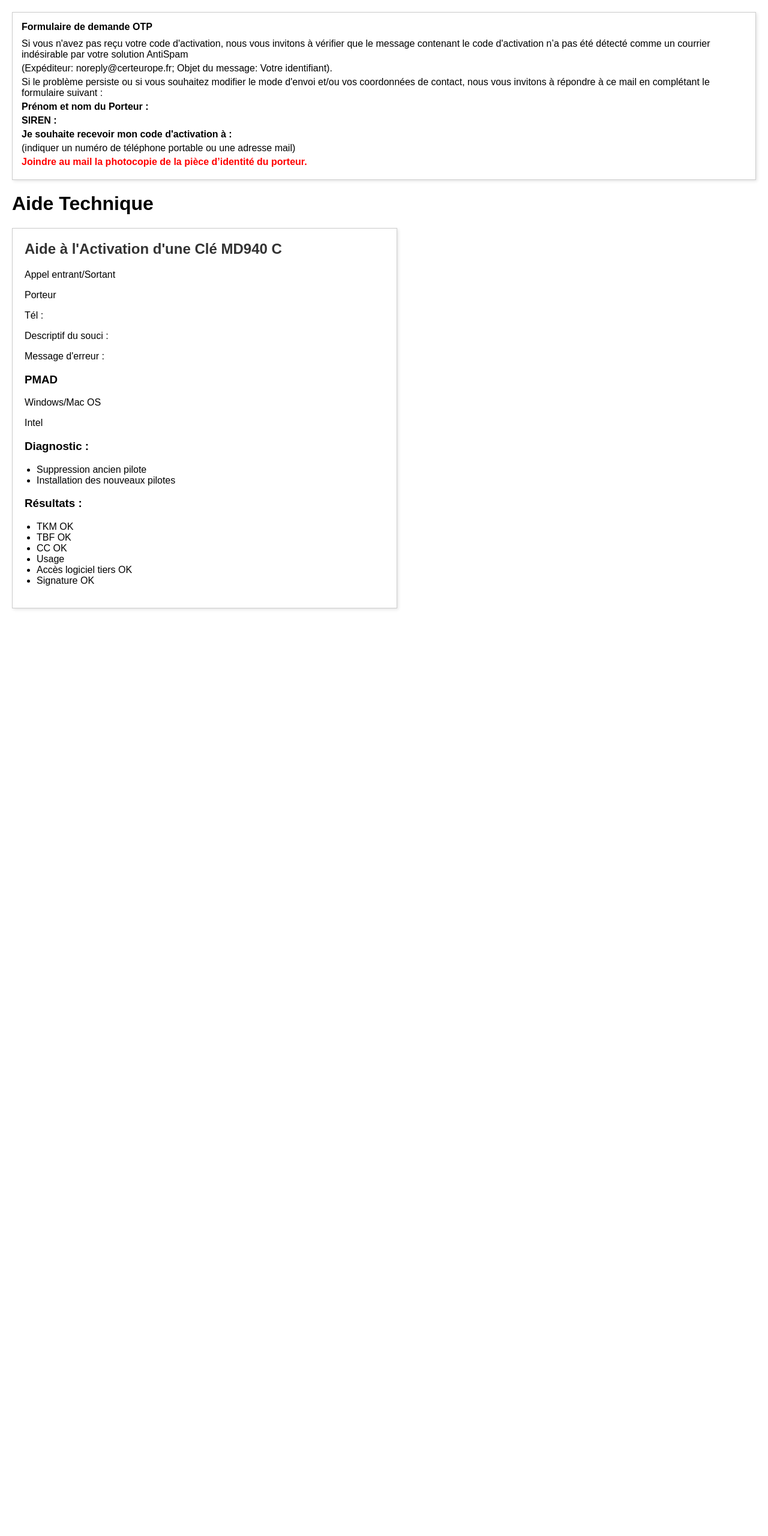
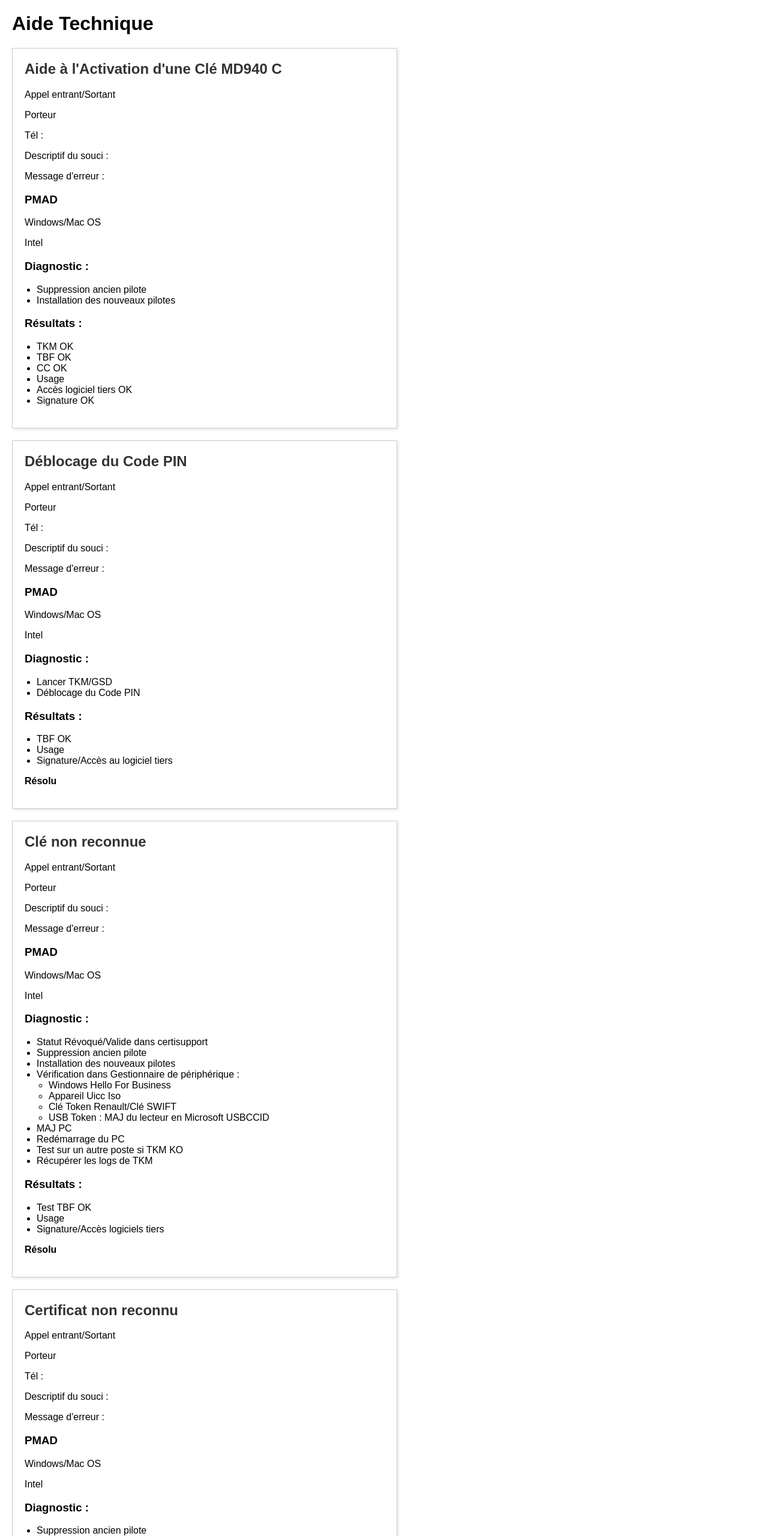
Before and after one commit to Hela0101/Templateforwork, a plain HTML site: page index.html in a window 1280 px wide. Shown: the top 2560 px of the page at 60% size. Before the commit the page ends 1034 px from the top, so only its background shows below. Drawn offline with Linux system fonts and the light colour scheme.

Commit message:
Add files via upload

```diff
--- a/index.html
+++ b/index.html
@@ -8,24 +8,6 @@
         body {
             font-family: Arial, sans-serif;
             margin: 20px;
-        }
-        .header {
-            font-size: 16px;
-            margin-bottom: 20px;
-            border: 1px solid #ccc;
-            padding: 15px;
-            box-shadow: 2px 2px 5px rgba(0, 0, 0, 0.1);
-        }
-        .header h1 {
-            font-size: 16px;
-            margin: 0 0 10px 0;
-        }
-        .header p {
-            margin: 5px 0;
-        }
-        .header .important {
-            color: red;
-            font-weight: bold;
         }
         .container {
             display: flex;
@@ -48,20 +30,6 @@
     </style>
 </head>
 <body>
-    <!-- Header Section -->
-    <div class="header">
-        <h1>Formulaire de demande OTP</h1>
-        <p>Si vous n'avez pas reçu votre code d'activation, nous vous invitons à vérifier que le message contenant le code d'activation n’a pas été détecté comme un courrier indésirable par votre solution AntiSpam</p>
-        <p>(Expéditeur: noreply@certeurope.fr; Objet du message: Votre identifiant).</p>
-        <p>Si le problème persiste ou si vous souhaitez modifier le mode d'envoi et/ou vos coordonnées de contact, nous vous invitons à répondre à ce mail en complétant le formulaire suivant :</p>
-        <p><strong>Prénom et nom du Porteur :</strong></p>
-        <p><strong>SIREN :</strong></p>
-        <p><strong>Je souhaite recevoir mon code d'activation à :</strong></p>
-        <p>(indiquer un numéro de téléphone portable ou une adresse mail)</p>
-        <p class="important">Joindre au mail la photocopie de la pièce d’identité du porteur. </p>
-    </div>
-
-    <!-- Main Content Section -->
     <h1>Aide Technique</h1>
     <div class="container">
         <!-- Bloc 1 -->
@@ -91,8 +59,98 @@
             </ul>
         </div>
 
-        <!-- Other Blocks -->
-        <!-- Reste du contenu existant -->
+        <!-- Bloc 2 -->
+        <div class="block">
+            <h2>Déblocage du Code PIN</h2>
+            <p>Appel entrant/Sortant</p>
+            <p>Porteur</p>
+            <p>Tél :</p>
+            <p>Descriptif du souci :</p>
+            <p>Message d'erreur :</p>
+            <h3>PMAD</h3>
+            <p>Windows/Mac OS</p>
+            <p>Intel</p>
+            <h3>Diagnostic :</h3>
+            <ul>
+                <li>Lancer TKM/GSD</li>
+                <li>Déblocage du Code PIN</li>
+            </ul>
+            <h3>Résultats :</h3>
+            <ul>
+                <li>TBF OK</li>
+                <li>Usage</li>
+                <li>Signature/Accès au logiciel tiers</li>
+            </ul>
+            <p><strong>Résolu</strong></p>
+        </div>
+
+        <!-- Bloc 3 -->
+        <div class="block">
+            <h2>Clé non reconnue</h2>
+            <p>Appel entrant/Sortant</p>
+            <p>Porteur</p>
+            <p>Descriptif du souci :</p>
+            <p>Message d'erreur :</p>
+            <h3>PMAD</h3>
+            <p>Windows/Mac OS</p>
+            <p>Intel</p>
+            <h3>Diagnostic :</h3>
+            <ul>
+                <li>Statut Révoqué/Valide dans certisupport</li>
+                <li>Suppression ancien pilote</li>
+                <li>Installation des nouveaux pilotes</li>
+                <li>Vérification dans Gestionnaire de périphérique :</li>
+                <ul>
+                    <li>Windows Hello For Business</li>
+                    <li>Appareil Uicc Iso</li>
+                    <li>Clé Token Renault/Clé SWIFT</li>
+                    <li>USB Token : MAJ du lecteur en Microsoft USBCCID</li>
+                </ul>
+                <li>MAJ PC</li>
+                <li>Redémarrage du PC</li>
+                <li>Test sur un autre poste si TKM KO</li>
+                <li>Récupérer les logs de TKM</li>
+            </ul>
+            <h3>Résultats :</h3>
+            <ul>
+                <li>Test TBF OK</li>
+                <li>Usage</li>
+                <li>Signature/Accès logiciels tiers</li>
+            </ul>
+            <p><strong>Résolu</strong></p>
+        </div>
+
+        <!-- Bloc 4 -->
+        <div class="block">
+            <h2>Certificat non reconnu</h2>
+            <p>Appel entrant/Sortant</p>
+            <p>Porteur</p>
+            <p>Tél :</p>
+            <p>Descriptif du souci :</p>
+            <p>Message d'erreur :</p>
+            <h3>PMAD</h3>
+            <p>Windows/Mac OS</p>
+            <p>Intel</p>
+            <h3>Diagnostic :</h3>
+            <ul>
+                <li>Suppression ancien pilote</li>
+                <li>Installation des nouveaux pilotes</li>
+                <li>Vérification dans Gestionnaire de périphérique :</li>
+                <ul>
+                    <li>Lecteur de Cartes à Puces s'affiche en WDUF</li>
+                </ul>
+                <li>TKM OK</li>
+                <li>TBF KO</li>
+                <li>Proxy :</li>
+                <li>Antivirus :</li>
+                <li>VPN</li>
+                <li>Citrix</li>
+                <li>Test en navigation Web privée</li>
+                <li>Extension dans le navigateur</li>
+                <li>Test sur un autre réseau</li>
+                <li>Test sur un autre poste</li>
+            </ul>
+        </div>
     </div>
 </body>
 </html>
```
